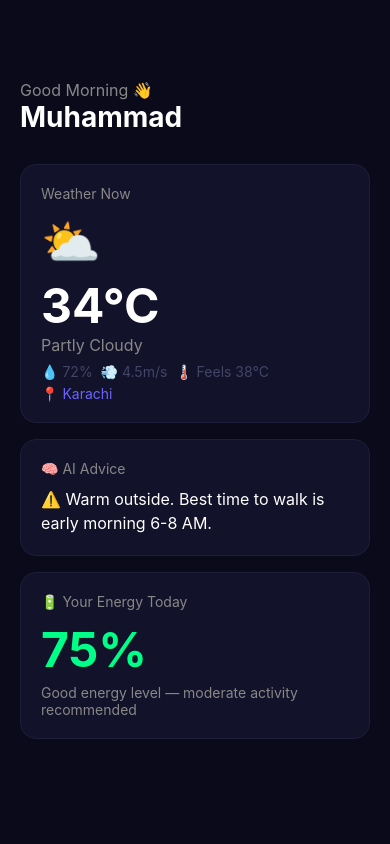
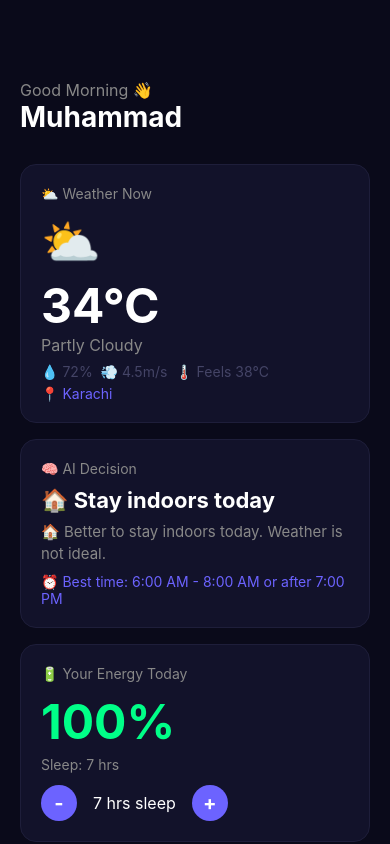
Before and after one commit to midhat81/Rythmiq, a React Native app in the folder RythmiqApp/: screen / in a window 390 px wide. Built offline with nearby package versions, Linux system fonts and the light colour scheme.

Commit message:
Day 4 - AI Decision Engine

```diff
--- /dev/null
+++ b/RythmiqApp/src/hooks/useAI.ts
@@ -0,0 +1,17 @@
+import { useState, useEffect } from 'react';
+import { WeatherData } from '../services/weatherService';
+import { getAIDecision, AIDecision } from '../services/aiService';
+
+export const useAI = (weather: WeatherData | null) => {
+  const [decision, setDecision] = useState<AIDecision | null>(null);
+  const [sleepHours, setSleepHours] = useState(7);
+
+  useEffect(() => {
+    if (weather) {
+      const result = getAIDecision(weather, sleepHours);
+      setDecision(result);
+    }
+  }, [weather, sleepHours]);
+
+  return { decision, sleepHours, setSleepHours };
+};
--- a/RythmiqApp/src/screens/HomeScreen.tsx
+++ b/RythmiqApp/src/screens/HomeScreen.tsx
@@ -1,10 +1,11 @@
 import { StyleSheet, Text, View, ScrollView, ActivityIndicator, TouchableOpacity } from 'react-native';
 import { colors } from '../constants/colors';
-import { config } from '../constants/config';
 import { useWeather } from '../hooks/useWeather';
+import { useAI } from '../hooks/useAI';
 
 export default function HomeScreen() {
   const { weather, loading, error, refetch } = useWeather();
+  const { decision, sleepHours, setSleepHours } = useAI(weather);
 
   const getWeatherEmoji = (description: string) => {
     if (description.includes('rain')) return '🌧️';
@@ -15,13 +16,10 @@ export default function HomeScreen() {
     return '🌤️';
   };
 
-  const getAIAdvice = (temp: number, humidity: number, windSpeed: number) => {
-    if (temp > 35) return '🥵 Too hot for outdoor activity. Stay hydrated and rest indoors.';
-    if (temp > 28) return '⚠️ Warm outside. Best time to walk is early morning 6-8 AM.';
-    if (temp < 10) return '🥶 Too cold outside. Wear warm clothes if going out.';
-    if (humidity > 80) return '💧 High humidity today. Avoid intense outdoor exercise.';
-    if (windSpeed > 10) return '💨 Strong winds today. Be careful if going outside.';
-    return '✅ Perfect weather! Great time for outdoor activity.';
+  const getEnergyColor = (energy: number) => {
+    if (energy >= 80) return colors.success;
+    if (energy >= 50) return colors.warning;
+    return colors.danger;
   };
 
   return (
@@ -35,7 +33,7 @@ export default function HomeScreen() {
 
       {/* Weather Card */}
       <View style={styles.card}>
-        <Text style={styles.cardTitle}>Weather Now</Text>
+        <Text style={styles.cardTitle}>⛅ Weather Now</Text>
         {loading ? (
           <ActivityIndicator color={colors.primary} size="large" />
         ) : error ? (
@@ -60,23 +58,71 @@ export default function HomeScreen() {
         ) : null}
       </View>
 
-      {/* AI Advice Card */}
+      {/* AI Decision Card */}
       <View style={styles.card}>
-        <Text style={styles.cardTitle}>🧠 AI Advice</Text>
-        <Text style={styles.advice}>
-          {weather
-            ? getAIAdvice(weather.temp, weather.humidity, weather.windSpeed)
-            : 'Loading advice...'}
-        </Text>
+        <Text style={styles.cardTitle}>🧠 AI Decision</Text>
+        {decision ? (
+          <View>
+            <Text style={styles.shouldGoOut}>
+              {decision.shouldGoOut ? '✅ Good to go outside!' : '🏠 Stay indoors today'}
+            </Text>
+            <Text style={styles.advice}>{decision.advice}</Text>
+            <Text style={styles.timeWindow}>
+              ⏰ Best time: {decision.bestTimeWindow}
+            </Text>
+          </View>
+        ) : (
+          <ActivityIndicator color={colors.primary} />
+        )}
       </View>
+
+      {/* Warnings Card */}
+      {decision && decision.warnings.length > 0 && (
+        <View style={[styles.card, styles.warningCard]}>
+          <Text style={styles.cardTitle}>⚠️ Warnings</Text>
+          {decision.warnings.map((warning, index) => (
+            <Text key={index} style={styles.warningText}>{warning}</Text>
+          ))}
+        </View>
+      )}
 
       {/* Energy Card */}
       <View style={styles.card}>
         <Text style={styles.cardTitle}>🔋 Your Energy Today</Text>
-        <Text style={styles.energy}>75%</Text>
-        <Text style={styles.energyDesc}>
-          Good energy level — moderate activity recommended
-        </Text>
+        {decision ? (
+          <View>
+            <Text style={[styles.energy, { color: getEnergyColor(decision.energyLevel) }]}>
+              {decision.energyLevel}%
+            </Text>
+            <Text style={styles.energyDesc}>
+              Sleep: {sleepHours} hrs
+            </Text>
+            {/* Sleep adjuster */}
+            <View style={styles.sleepRow}>
+              <TouchableOpacity
+                style={styles.sleepBtn}
+                onPress={() => setSleepHours(Math.max(0, sleepHours - 1))}
+              >
+                <Text style={styles.sleepBtnText}>-</Text>
+              </TouchableOpacity>
+              <Text style={styles.sleepHours}>{sleepHours} hrs sleep</Text>
+              <TouchableOpacity
+                style={styles.sleepBtn}
+                onPress={() => setSleepHours(Math.min(12, sleepHours + 1))}
+              >
+                <Text style={styles.sleepBtnText}>+</Text>
+              </TouchableOpacity>
+            </View>
+          </View>
+        ) : null}
+      </View>
+
+      {/* Activities Card */}
+      <View style={styles.card}>
+        <Text style={styles.cardTitle}>🎯 Recommended Activities</Text>
+        {decision?.activities.map((activity, index) => (
+          <Text key={index} style={styles.activity}>{activity}</Text>
+        ))}
       </View>
 
     </ScrollView>
@@ -110,6 +156,9 @@ const styles = StyleSheet.create({
     borderWidth: 1,
     borderColor: colors.cardBorder,
   },
+  warningCard: {
+    borderColor: colors.warning,
+  },
   cardTitle: {
     fontSize: 14,
     color: colors.textSecondary,
@@ -139,20 +188,64 @@ const styles = StyleSheet.create({
     color: colors.primary,
     marginTop: 5,
   },
+  shouldGoOut: {
+    fontSize: 22,
+    fontWeight: 'bold',
+    color: colors.textPrimary,
+    marginBottom: 8,
+  },
   advice: {
-    fontSize: 16,
-    color: colors.textPrimary,
-    lineHeight: 24,
+    fontSize: 15,
+    color: colors.textSecondary,
+    lineHeight: 22,
+    marginBottom: 8,
+  },
+  timeWindow: {
+    fontSize: 14,
+    color: colors.primary,
+  },
+  warningText: {
+    fontSize: 14,
+    color: colors.warning,
+    marginBottom: 5,
   },
   energy: {
     fontSize: 48,
     fontWeight: 'bold',
-    color: colors.success,
   },
   energyDesc: {
     fontSize: 14,
     color: colors.textSecondary,
     marginTop: 5,
+  },
+  sleepRow: {
+    flexDirection: 'row',
+    alignItems: 'center',
+    marginTop: 12,
+  },
+  sleepBtn: {
+    backgroundColor: colors.primary,
+    width: 36,
+    height: 36,
+    borderRadius: 18,
+    alignItems: 'center',
+    justifyContent: 'center',
+  },
+  sleepBtnText: {
+    color: colors.textPrimary,
+    fontSize: 20,
+    fontWeight: 'bold',
+  },
+  sleepHours: {
+    color: colors.textPrimary,
+    fontSize: 16,
+    marginHorizontal: 16,
+  },
+  activity: {
+    fontSize: 16,
+    color: colors.textPrimary,
+    marginBottom: 8,
+    paddingLeft: 8,
   },
   errorText: {
     color: colors.danger,
--- /dev/null
+++ b/RythmiqApp/src/services/aiService.ts
@@ -0,0 +1,79 @@
+import { WeatherData } from './weatherService';
+
+export interface AIDecision {
+  shouldGoOut: boolean;
+  energyLevel: number;
+  advice: string;
+  activities: string[];
+  warnings: string[];
+  bestTimeWindow: string;
+}
+
+export const getAIDecision = (
+  weather: WeatherData,
+  sleepHours: number = 7,
+  lastActivityHours: number = 24
+): AIDecision => {
+  const decisions: AIDecision = {
+    shouldGoOut: false,
+    energyLevel: 100,
+    advice: '',
+    activities: [],
+    warnings: [],
+    bestTimeWindow: '',
+  };
+
+  // Energy calculation
+  let energy = 100;
+  if (sleepHours < 5) energy -= 40;
+  else if (sleepHours < 6) energy -= 25;
+  else if (sleepHours < 7) energy -= 10;
+  if (weather.temp > 35) energy -= 20;
+  if (weather.humidity > 80) energy -= 15;
+  if (lastActivityHours < 12) energy -= 10;
+  decisions.energyLevel = Math.max(0, Math.min(100, energy));
+
+  // Weather warnings
+  if (weather.temp > 40) decisions.warnings.push('🌡️ Extreme heat — avoid going outside');
+  if (weather.temp > 35) decisions.warnings.push('☀️ Very hot — stay hydrated');
+  if (weather.humidity > 85) decisions.warnings.push('💧 Very high humidity — uncomfortable outside');
+  if (weather.windSpeed > 15) decisions.warnings.push('💨 Strong winds — be careful outside');
+
+  // Should go out decision
+  if (weather.temp <= 32 && weather.humidity <= 75 && weather.windSpeed <= 12) {
+    decisions.shouldGoOut = true;
+  }
+
+  // Activity recommendations
+  if (decisions.energyLevel >= 80 && decisions.shouldGoOut) {
+    decisions.activities = ['🥾 Hiking', '🏃 Running', '🚴 Cycling'];
+  } else if (decisions.energyLevel >= 60 && decisions.shouldGoOut) {
+    decisions.activities = ['🚶 Walking', '🧘 Outdoor yoga', '🌿 Nature walk'];
+  } else if (decisions.energyLevel >= 40) {
+    decisions.activities = ['🧘 Indoor yoga', '📚 Reading', '🎵 Music'];
+  } else {
+    decisions.activities = ['😴 Rest', '💤 Nap', '🛁 Relaxing bath'];
+  }
+
+  // Best time window
+  if (weather.temp > 30) {
+    decisions.bestTimeWindow = '6:00 AM - 8:00 AM or after 7:00 PM';
+  } else if (weather.temp > 25) {
+    decisions.bestTimeWindow = '7:00 AM - 10:00 AM or after 6:00 PM';
+  } else {
+    decisions.bestTimeWindow = 'Anytime today is good!';
+  }
+
+  // Main advice
+  if (!decisions.shouldGoOut) {
+    decisions.advice = '🏠 Better to stay indoors today. Weather is not ideal.';
+  } else if (decisions.energyLevel >= 80) {
+    decisions.advice = '🔥 Great day! You have high energy and good weather!';
+  } else if (decisions.energyLevel >= 60) {
+    decisions.advice = '👍 Good day for moderate activity. Pace yourself.';
+  } else {
+    decisions.advice = '😴 Low energy today. Light activities only.';
+  }
+
+  return decisions;
+};
```
